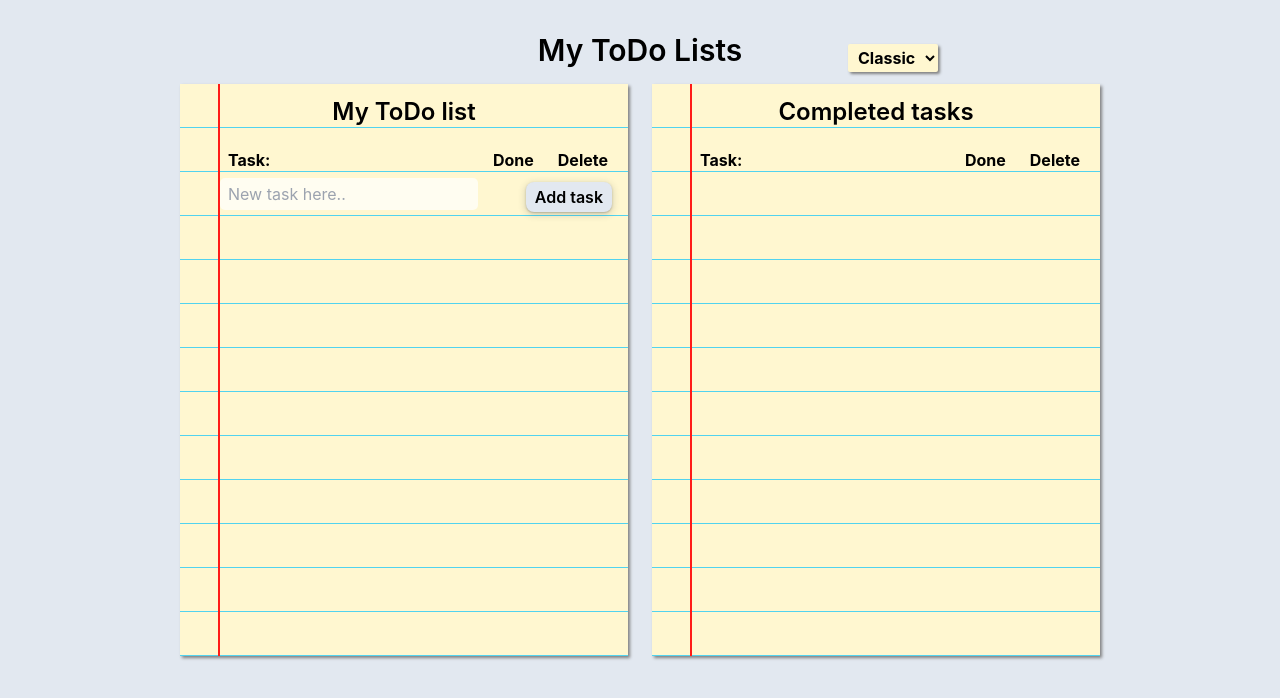
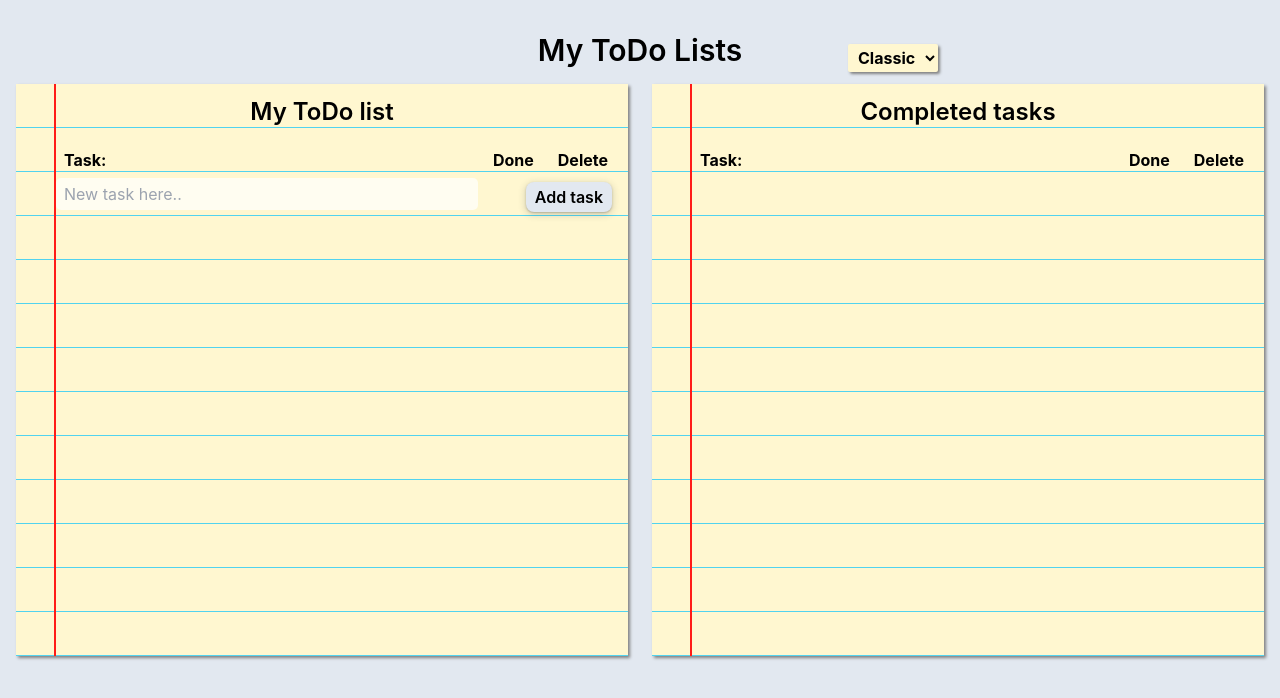
Before and after one commit to Ballademager/todo-react, a Svelte app: page / in a window 1280 px wide. Shown: the top 698 px of the page. Built offline with nearby package versions, Linux system fonts and the light colour scheme.

Commit message:
Make notepad 1.5x wider on desktop
Co-Authored-By: Claude Opus 5.5 <noreply@anthropic.com>

```diff
--- a/src/components/List.svelte
+++ b/src/components/List.svelte
@@ -41,7 +41,8 @@
   .noteblock {
     position: relative;
     display: grid;
-    width: 28rem;
+    width: 42rem;
+    max-width: 100%;
     grid-auto-rows: minmax(44px, auto);
     grid-template-columns: 1fr;
     align-content: start;
```
